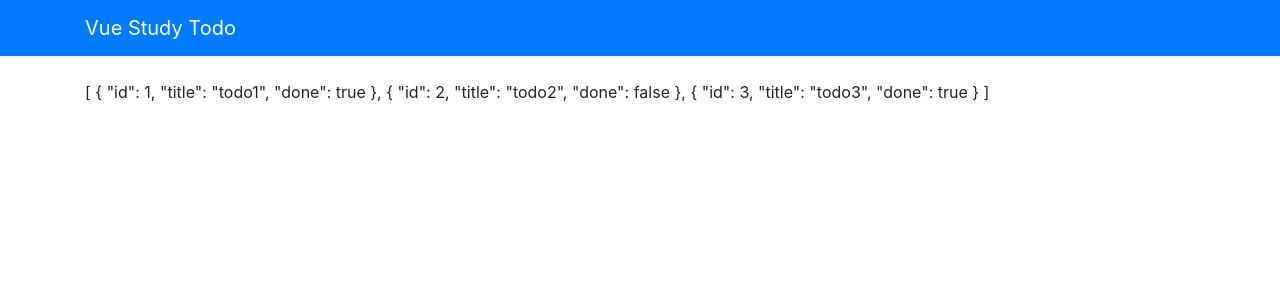
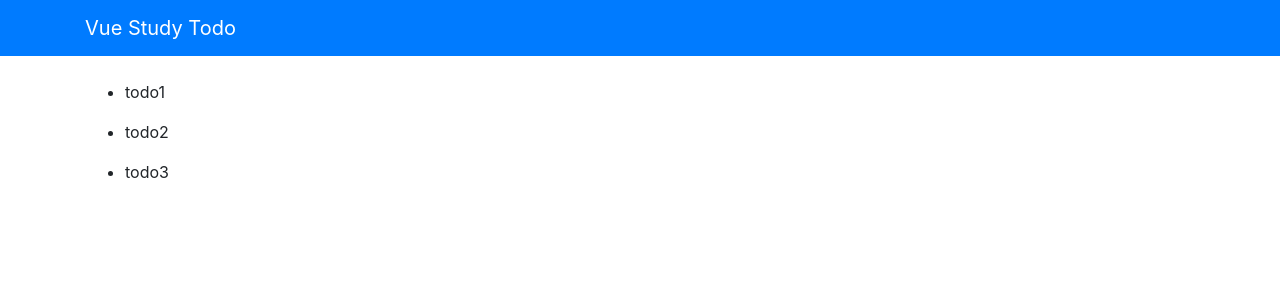
Before and after one commit to azukiazusa1/vue-study-todo, a Vue app in the folder frontend/: page / in a window 1280 px wide. Shown: the top 300 px of the page. Built offline with nearby package versions, Linux system fonts and the light colour scheme.

Commit message:
v-for todo list

```diff
--- a/frontend/src/components/TodoList.vue
+++ b/frontend/src/components/TodoList.vue
@@ -1,5 +1,9 @@
 <template>
-  <div>{{ todos }}</div>
+  <div>
+    <ul v-for="todo in todos" :key="todo.id">
+      <li>{{ todo.title }}</li>
+    </ul>
+  </div>
 </template>
 
 <script lang="ts">
```
